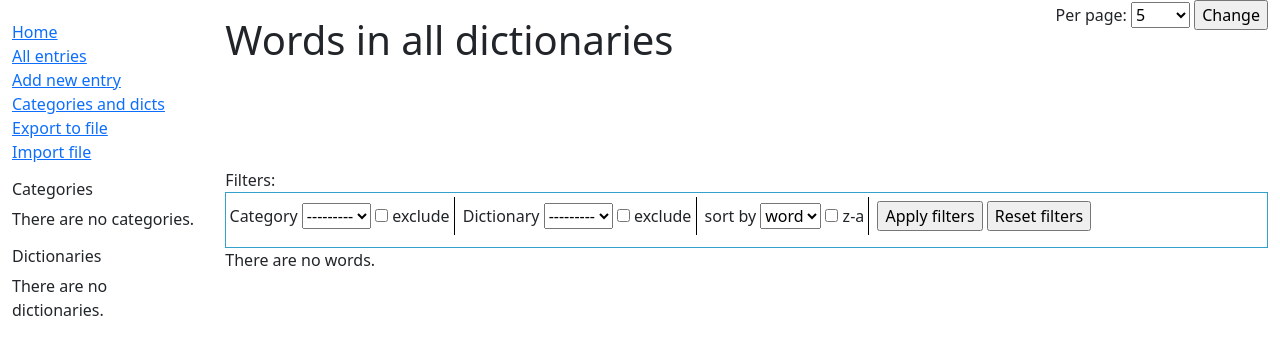
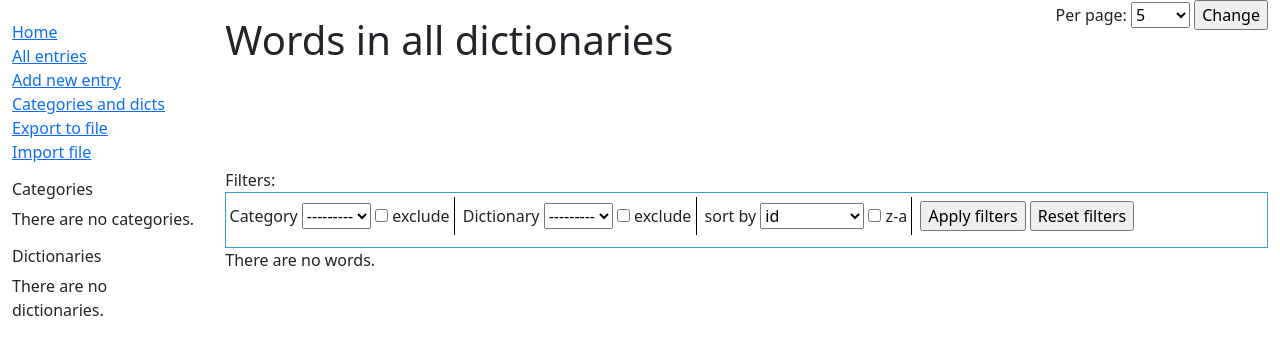
Before and after one commit to VBoden/lingvolearner-dicts, a Django app: page /words/allwords/ in a window 1280 px wide. Shown: the top 355 px of the page. Run offline with Django 3.2, Linux system fonts and the light colour scheme; data that the repository does not hold is empty.

Commit message:
Add ordering for categories and dicts, not remove entries when remove words.

```diff
--- a/words/forms.py
+++ b/words/forms.py
@@ -13,14 +13,14 @@ class UpdateEntryForm(forms.Form):
     translation_save_as_new = forms.BooleanField(required=False, label='Save translation as new')
     from_lang = forms.ModelChoiceField(queryset=Language.objects.all(), label='From')
     to = forms.ModelChoiceField(queryset=Language.objects.all())
-    categories = forms.ModelMultipleChoiceField(queryset=Category.objects.all(), required=False)
-    dictionaries = forms.ModelMultipleChoiceField(queryset=Dictionary.objects.all(), required=False)
+    categories = forms.ModelMultipleChoiceField(queryset=Category.objects.all().order_by('name'), required=False)
+    dictionaries = forms.ModelMultipleChoiceField(queryset=Dictionary.objects.all().order_by('-id'), required=False)
     entry_save_as_new = forms.BooleanField(required=False, label='Save as new')
 
 
 class UpdateEntriesForm(forms.Form):
-    category = forms.ModelChoiceField(queryset=Category.objects.all(), required=False)
-    dictionary = forms.ModelChoiceField(queryset=Dictionary.objects.all(), required=False)
+    category = forms.ModelChoiceField(queryset=Category.objects.all().order_by('name'), required=False)
+    dictionary = forms.ModelChoiceField(queryset=Dictionary.objects.all().order_by('-id'), required=False)
 
 
 class FiltersForm(forms.Form):
@@ -28,7 +28,7 @@ class FiltersForm(forms.Form):
     category_exclude = forms.BooleanField(required=False, label='exclude')
     dictionary = forms.ModelChoiceField(queryset=Dictionary.objects.all(), required=False)
     dictionary_exclude = forms.BooleanField(required=False, label='exclude')
-    sortby = forms.ChoiceField(choices = (('word','word'),('pk','id')),label='sort by')
+    sortby = forms.ChoiceField(choices = (('pk','id'),('word','word'),('translation','translation'),('word__category__name','category')),label='sort by')
     sortby_desc = forms.BooleanField(required=False, label='z-a')
 
 
--- a/words/models.py
+++ b/words/models.py
@@ -52,9 +52,9 @@ class Word(models.Model):
 
 
 class DictionaryEntry(models.Model):
-    word = models.ForeignKey('Word', on_delete=models.CASCADE, null=False)
+    word = models.ForeignKey('Word', on_delete=models.SET_NULL, null=True)
     transcription = models.CharField(max_length=30, blank=True, null=True)
-    translation = models.ForeignKey('Word', on_delete=models.CASCADE, related_name='translation')
+    translation = models.ForeignKey('Word', on_delete=models.SET_NULL, related_name='translation', null=True)
     dictionary = models.ManyToManyField(Dictionary, blank=True)
 
     class Meta:
--- a/words/templates/edit_entry.html
+++ b/words/templates/edit_entry.html
@@ -1,4 +1,7 @@
 {% extends "base_generic.html" %}
+{% block title %}
+<title>Adding or editing entry</title>
+{% endblock %}
 {% block per_pager %}
 {% endblock %}
 {% block content %}
--- a/words/views.py
+++ b/words/views.py
@@ -166,8 +166,8 @@ def handle_all_entries(request, entries=None):
 
     context = {
         'words':page_object.object_list,
-        'categories': Category.objects.all(),
-        'dictionaries': Dictionary.objects.all(),
+        'categories': Category.objects.all().order_by('name'),
+        'dictionaries': Dictionary.objects.all().order_by('-id'),
         'form':form,
         'filter_form':create_filter_form(request),
         'is_paginated': True,
@@ -297,7 +297,10 @@ def get_initial_update_form(entry=None):
 
 
 def get_or_create_word(word_text, lang, categories, notes=None):
-    existing = Word.objects.filter(word=word_text).first()
+    if(notes != None):
+        existing = Word.objects.filter(word=word_text).filter(notes=notes).first()
+    else:
+        existing = Word.objects.filter(word=word_text).first()
     if(existing != None):
         return existing
     else:
```
